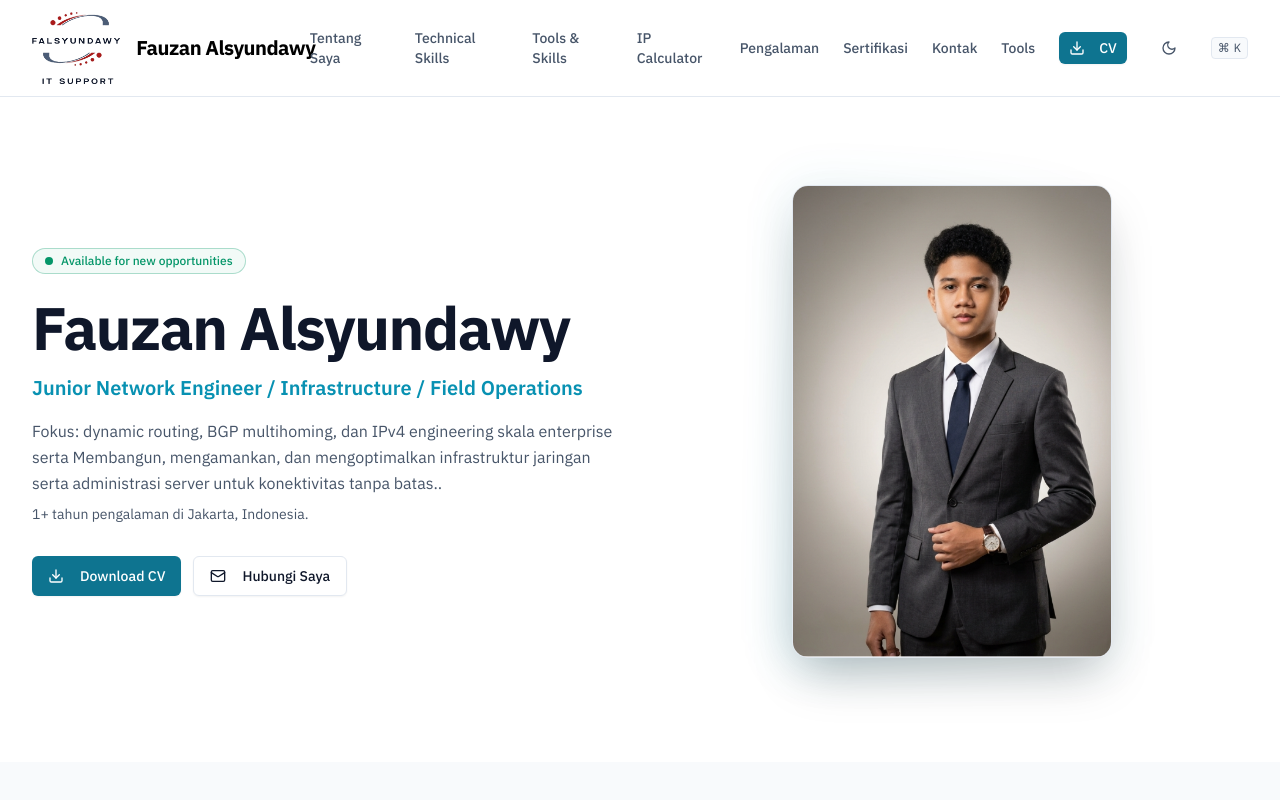
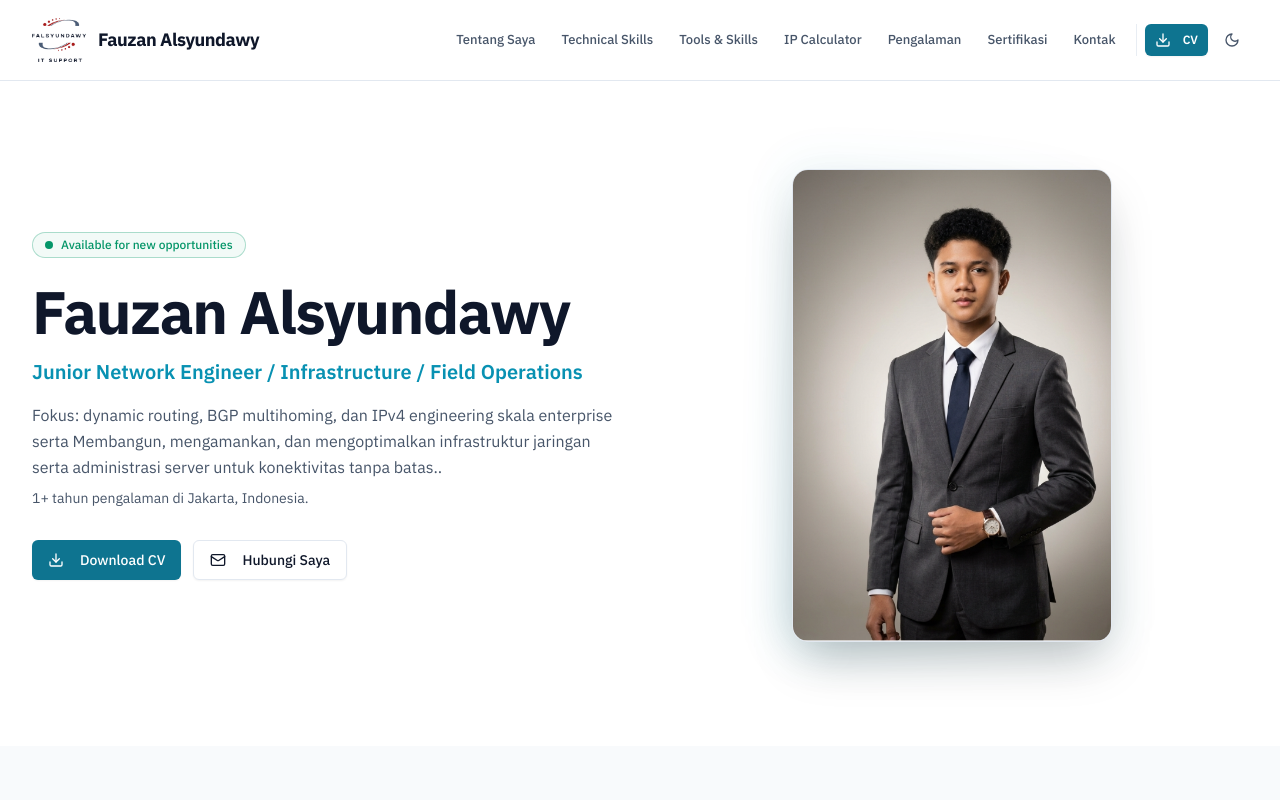
Before and after one commit to FauzanAlsyundawy/portofolio, a Next.js app: page / in a window 1280 px wide. Shown: the top 800 px of the page. Built offline with nearby package versions, Linux system fonts and the light colour scheme.

Commit message:
fix(navbar): resolve overlapping and text wrapping with responsive whitespace-nowrap layout

```diff
--- a/components/sections/navbar.tsx
+++ b/components/sections/navbar.tsx
@@ -16,7 +16,6 @@ const navLinks = [
   { href: "/#experience", label: "Pengalaman" },
   { href: "/#certifications", label: "Sertifikasi" },
   { href: "/#contact", label: "Kontak" },
-  { href: "/tools", label: "Tools" },
 ];
 
 export function Navbar() {
@@ -59,13 +58,12 @@ export function Navbar() {
   };
 
   return (
-    <header
-      className="relative z-50 w-full bg-canvas/95 backdrop-blur-md border-b border-border transition-all duration-300"
-    >
-      <div className="mx-auto flex h-20 md:h-24 max-w-7xl items-center justify-between px-4 sm:px-6 lg:px-8 transition-all duration-300">
+    <header className="sticky top-0 z-50 w-full bg-canvas/90 backdrop-blur-md border-b border-border transition-all duration-200">
+      <div className="mx-auto flex h-16 sm:h-20 max-w-7xl items-center justify-between px-4 sm:px-6 lg:px-8 gap-4">
+        {/* Logo and Brand */}
         <Link
           href="/"
-          className="flex items-center gap-3 sm:gap-4 group focus:outline-none focus-visible:ring-2 focus-visible:ring-signal rounded-md py-1"
+          className="flex items-center gap-2.5 sm:gap-3 shrink-0 group focus:outline-none focus-visible:ring-2 focus-visible:ring-signal rounded-md py-1"
         >
           <div className="relative flex items-center shrink-0">
             <Image
@@ -73,7 +71,7 @@ export function Navbar() {
               alt="Falsyundawy IT Support"
               width={343}
               height={280}
-              className="h-14 sm:h-16 md:h-18 w-auto object-contain dark:hidden transition-transform duration-200 group-hover:scale-105"
+              className="h-9 sm:h-11 w-auto object-contain dark:hidden transition-transform duration-200 group-hover:scale-105"
               priority
             />
             <Image
@@ -81,28 +79,31 @@ export function Navbar() {
               alt="Falsyundawy IT Support"
               width={343}
               height={280}
-              className="h-14 sm:h-16 md:h-18 w-auto object-contain hidden dark:block transition-transform duration-200 group-hover:scale-105"
+              className="h-9 sm:h-11 w-auto object-contain hidden dark:block transition-transform duration-200 group-hover:scale-105"
               priority
             />
           </div>
-          <span className="font-sans font-bold text-base sm:text-lg md:text-xl tracking-tight text-black dark:text-white whitespace-nowrap transition-colors">
+          <span className="font-sans font-bold text-sm sm:text-base lg:text-lg tracking-tight text-ink whitespace-nowrap transition-colors">
             {personal.name}
           </span>
         </Link>
 
-        <nav className="hidden md:flex items-center gap-6" aria-label="Main">
+        {/* Desktop Navigation */}
+        <nav className="hidden lg:flex items-center gap-1 xl:gap-1.5 2xl:gap-2 shrink-0" aria-label="Main">
           {navLinks.map((link) => (
             <Link
               key={link.href}
               href={link.href}
-              className="text-sm font-medium text-muted hover:text-ink transition-colors"
+              className="text-xs xl:text-[13px] 2xl:text-sm font-medium text-muted hover:text-ink hover:bg-surface/80 px-2 xl:px-2.5 2xl:px-3 py-1.5 rounded-md whitespace-nowrap transition-colors"
             >
               {link.label}
             </Link>
           ))}
-          <Button size="sm" variant="default" asChild>
+
+          <div className="flex items-center gap-1.5 xl:gap-2 ml-1 pl-2 border-l border-border/80">
+            <Button size="sm" variant="default" asChild className="h-8 px-3 text-xs font-semibold">
               <a href={personal.cvUrl} download>
-              <Download className="mr-2 h-4 w-4" />
+                <Download className="mr-1.5 h-3.5 w-3.5" />
                 CV
               </a>
             </Button>
@@ -112,7 +113,7 @@ export function Navbar() {
               aria-label={dark ? "Aktifkan mode terang" : "Aktifkan mode gelap"}
               title={dark ? "Mode Terang" : "Mode Gelap"}
               onClick={toggleDark}
-            className="hidden md:inline-flex text-muted hover:text-ink cursor-pointer"
+              className="h-8 w-8 text-muted hover:text-ink cursor-pointer"
             >
               {mounted ? (
                 dark ? (
@@ -124,56 +125,73 @@ export function Navbar() {
                 <span className="h-4 w-4" />
               )}
             </Button>
-          <kbd className="hidden xl:inline-flex items-center gap-1 rounded border border-border bg-surface px-1.5 py-0.5 font-mono text-xs text-muted select-none" title="Buka Command Palette">
+            <kbd
+              className="hidden 2xl:inline-flex items-center gap-1 rounded border border-border bg-surface px-1.5 py-0.5 font-mono text-[10px] text-muted select-none"
+              title="Buka Command Palette"
+            >
               <span>⌘</span>K
             </kbd>
+          </div>
         </nav>
 
-        <div className="flex md:hidden">
+        {/* Mobile & Tablet Trigger */}
+        <div className="flex lg:hidden items-center gap-2">
+          <Button
+            size="icon"
+            variant="ghost"
+            aria-label={dark ? "Aktifkan mode terang" : "Aktifkan mode gelap"}
+            title={dark ? "Mode Terang" : "Mode Gelap"}
+            onClick={toggleDark}
+            className="h-9 w-9 text-muted hover:text-ink cursor-pointer"
+          >
+            {mounted && dark ? (
+              <Sun className="h-4 w-4 text-signal" />
+            ) : (
+              <Moon className="h-4 w-4" />
+            )}
+          </Button>
+
           <Sheet open={sheetOpen} onOpenChange={setSheetOpen}>
             <SheetTrigger asChild>
-              <Button variant="ghost" size="icon" aria-label="Menu">
+              <Button variant="outline" size="icon" className="h-9 w-9" aria-label="Buka Menu Navigasi">
                 <Menu className="h-5 w-5" />
               </Button>
             </SheetTrigger>
-            <SheetContent side="right" className="w-72">
-              <SheetTitle className="font-mono text-sm text-muted mb-4">Menu</SheetTitle>
-              <nav className="flex flex-col gap-4" aria-label="Mobile">
+            <SheetContent side="right" className="w-80 p-6 flex flex-col justify-between">
+              <div>
+                <SheetTitle className="font-mono text-xs uppercase tracking-wider text-muted mb-6">
+                  Menu Navigasi
+                </SheetTitle>
+                <nav className="flex flex-col gap-2" aria-label="Mobile">
                   {navLinks.map((link) => (
                     <Link
                       key={link.href}
                       href={link.href}
                       onClick={() => setSheetOpen(false)}
-                    className="text-base font-medium text-ink hover:text-signal transition-colors"
+                      className="px-3 py-2 text-sm font-medium text-ink hover:text-signal hover:bg-surface rounded-md transition-colors"
                     >
                       {link.label}
                     </Link>
                   ))}
-                <Button size="sm" className="mt-2" asChild>
+                  <Link
+                    href="/tools"
+                    onClick={() => setSheetOpen(false)}
+                    className="px-3 py-2 text-sm font-medium text-muted hover:text-signal hover:bg-surface rounded-md transition-colors flex items-center justify-between border-t border-border/50 mt-2 pt-3"
+                  >
+                    <span>Diagnostic Tools (ISP/NOC)</span>
+                    <span className="text-[10px] font-mono bg-surface px-1.5 py-0.5 rounded border border-border">/tools</span>
+                  </Link>
+                </nav>
+              </div>
+
+              <div className="pt-6 border-t border-border/60 flex flex-col gap-3">
+                <Button size="sm" className="w-full" asChild>
                   <a href={personal.cvUrl} download>
                     <Download className="mr-2 h-4 w-4" />
-                    Download CV
+                    Download Curriculum Vitae
                   </a>
                 </Button>
-                <Button
-                  size="sm"
-                  variant="outline"
-                  onClick={toggleDark}
-                  className="mt-2 w-full justify-start gap-2"
-                >
-                  {mounted && dark ? (
-                    <>
-                      <Sun className="h-4 w-4 text-signal" />
-                      <span>Mode Terang</span>
-                    </>
-                  ) : (
-                    <>
-                      <Moon className="h-4 w-4" />
-                      <span>Mode Gelap</span>
-                    </>
-                  )}
-                </Button>
-              </nav>
+              </div>
             </SheetContent>
           </Sheet>
         </div>
```
Lines whose indentation alone changed are shown as unchanged.
